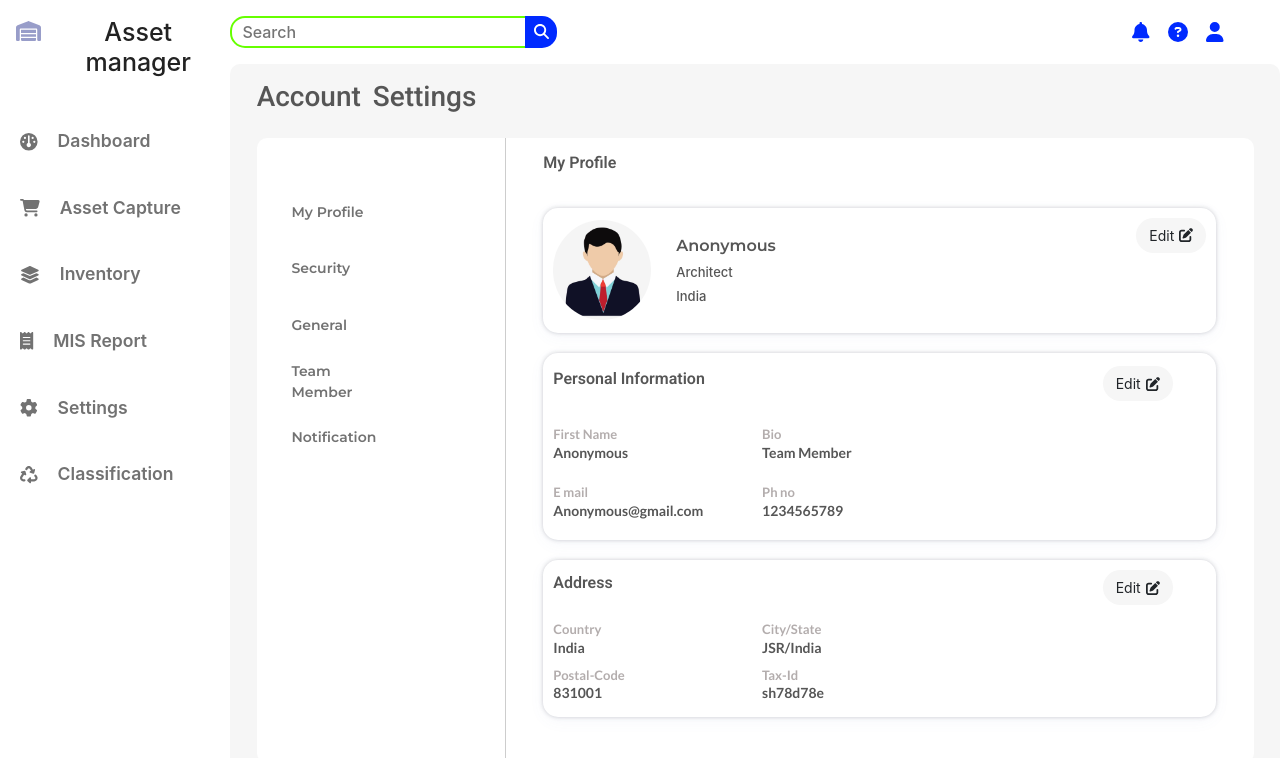
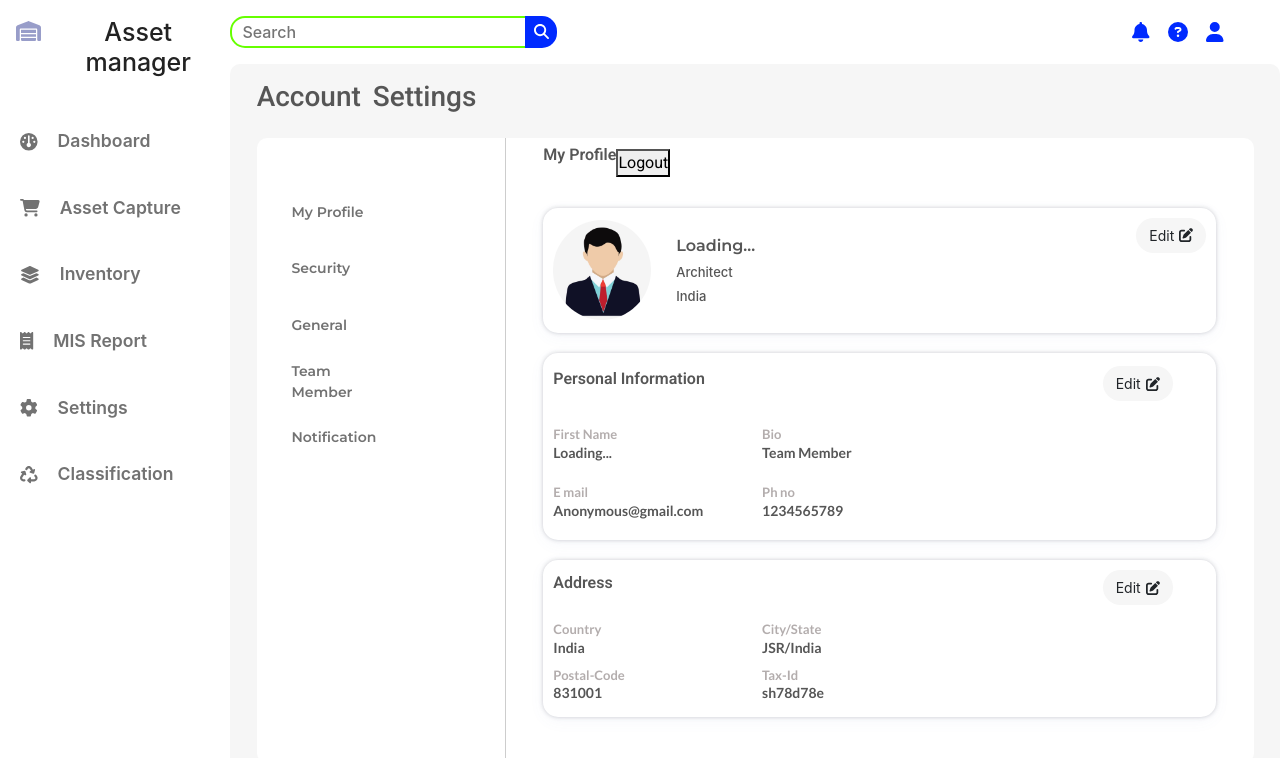
Before and after one commit to AnujNdas/Asset-manager-new, a React (Create React App) app in the folder frontend/: page /Setting/profile in a window 1280 px wide. Shown: the top 758 px of the page. Built offline with nearby package versions, Linux system fonts and the light colour scheme; no server answers; sample sign-in values are in the browser's storage.

Commit message:
Update MyProfile.jsx

```diff
--- a/frontend/src/Inner_sections/MyProfile.jsx
+++ b/frontend/src/Inner_sections/MyProfile.jsx
@@ -1,37 +1,93 @@
-import React from 'react'
-import EditButton from '../Components/EditButton'
-import '../Page_styles/MyProfile.css'
+import React, { useState, useEffect } from 'react';
+import EditButton from '../Components/EditButton';
+import '../Page_styles/MyProfile.css';
+import { useNavigate } from 'react-router-dom';
 
 const MyProfile = () => {
+  const [userData, setUserData] = useState(null);
+  const navigate = useNavigate();
+
+  const handleLogout = () => {
+    localStorage.removeItem("token");
+    localStorage.removeItem("username");
+    // Reset the userData state as well
+    setUserData(null);
+    // Redirect to the login page
+    navigate("/User/Login");
+  };
+
+  useEffect(() => {
+    const fetchUserData = async () => {
+      const token = localStorage.getItem("token");
+
+      if (!token) {
+        alert("Please log in.");
+        navigate("/User/Login"); // Redirect to login if no token is found
+        return;
+      }
+
+      try {
+        const response = await fetch("http://localhost:5001/api/auth/user", {
+          method: "GET",
+          headers: {
+            "Authorization": `Bearer ${token}`, // Send token in the Authorization header
+          },
+        });
+
+        if (!response.ok) {
+          throw new Error("Failed to fetch user data");
+        }
+
+        const data = await response.json();
+        setUserData(data); // Set user data to state
+      } catch (error) {
+        console.error("Error fetching user data:", error);
+        alert("Error fetching user data. Please try again.");
+      }
+    };
+
+    fetchUserData();
+  }, [navigate]);
+
   return (
-    <div className='Profile-container' >
+    <div className="Profile-container">
       <div className="Profile-heading">
-        My Profile
+        <p>My Profile</p>
+        <button className="logout-btn" onClick={handleLogout}>
+          Logout
+        </button>
       </div>
       <div className="personal-Profile">
         <div className="boxes-1">
           <div className="profile-img"></div>
           <div className="data-info">
-                <div className="p-name" style={{fontWeight : "600", color: "#565656", fontFamily: "Montserrat,san-serif"}}>Anonymous</div>
-                <div className="role" style={{ fontSize : '13px', fontWeight : "500", color : '#565656'}}>Architect</div>
-                <div className="location" style={{fontSize : '13px', fontWeight : "500", color : '#565656'}}>India</div>
+            {/* Conditionally render username only if userData is not null */}
+            <div className="p-name" style={{ fontWeight: '600', color: '#565656', fontFamily: 'Montserrat,san-serif' }}>
+              {userData ? userData.username : 'Loading...'}
+            </div>
+            <div className="role" style={{ fontSize: '13px', fontWeight: '500', color: '#565656' }}>
+              Architect
+            </div>
+            <div className="location" style={{ fontSize: '13px', fontWeight: '500', color: '#565656' }}>
+              India
+            </div>
           </div>
         </div>
         <div className="button-ed">
-            <EditButton/>
+          <EditButton />
         </div>
       </div>
       <div className="personal-data">
         <div className="head-box">
           <div className="title-p">Personal Information</div>
           <div className="button-ed">
-                <EditButton/>
+            <EditButton />
           </div>
         </div>
         <div className="boxes">
           <div className="one">
             <p>First Name</p>
-                <h5>Anonymous</h5>
+            <h5>{userData ? userData.name : 'Loading...'}</h5>
           </div>
           <div className="two">
             <p>Bio</p>
@@ -46,13 +102,12 @@ const MyProfile = () => {
             <h5>1234565789</h5>
           </div>
         </div>
-
       </div>
       <div className="address">
         <div className="head-box">
           <div className="title-p">Address</div>
           <div className="button-ed">
-                <EditButton/>
+            <EditButton />
           </div>
         </div>
         <div className="boxes">
@@ -75,7 +130,7 @@ const MyProfile = () => {
         </div>
       </div>
     </div>
-  )
-}
+  );
+};
 
-export default MyProfile
+export default MyProfile;
```
Lines whose indentation alone changed are shown as unchanged.
